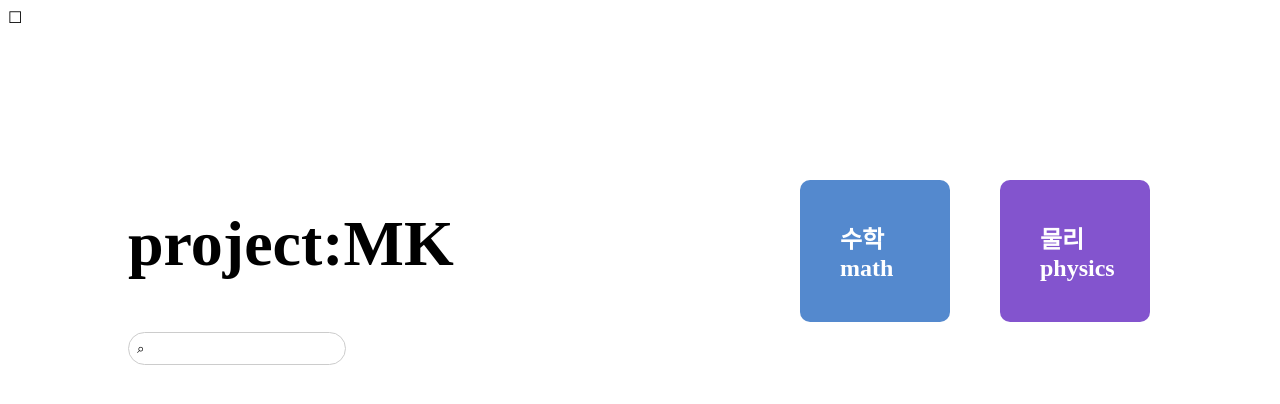
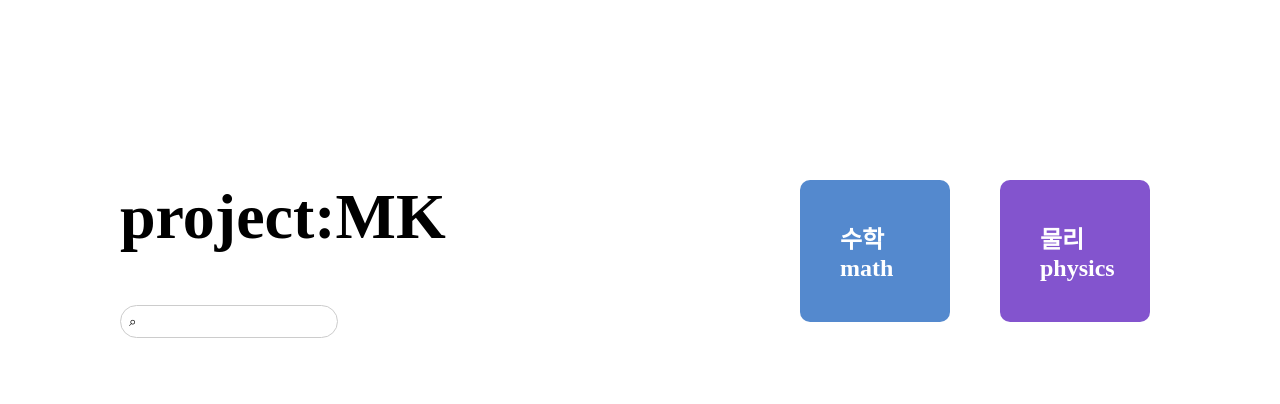
Before and after one commit to Mrkyu57/Mrkyu57.github.io, a Jekyll site: the page built from index.md, in a window 1280 px wide. Shown: the top 404 px of the page. Built offline with Jekyll 4.4.1, drawn with Linux system fonts in a browser that asks for light colours.

Commit message:
feat: 새 포스팅 추가 및 기존 글 수정

```diff
--- a/_layouts/default.html
+++ b/_layouts/default.html
@@ -1,6 +1,5 @@
 <!DOCTYPE html>
 <html>
-
     <head>
         <title>{{ page.title }}</title>
     </head>
@@ -13,9 +12,26 @@
 </html>
 
 <style>
-  nav a {
-    text-decoration: none;
-    color: black;
+  /* 1. 브라우저 기본 여백 초기화 (매우 중요) */
+  html, body {
+      margin: 0;
+      padding: 0;
+      width: 100%;
+      overflow-x: hidden; /* 가로 스크롤 완전 차단 */
   }
 
+  /* 2. 네비게이션 바를 화면 위로 띄우기 */
+  nav {
+      position: absolute; /* 공간을 차지하지 않고 위로 뜹니다 */
+      top: 20px;          /* 위에서 20px 띄움 */
+      left: 20px;         /* 왼쪽에서 20px 띄움 */
+      z-index: 100;       /* 히어로 섹션보다 항상 위에 보이도록 설정 */
+  }
+
+  nav a {
+      text-decoration: none;
+      /* 배경이 유색(보라색 등)일 수 있으므로 하얀색이 더 잘 보일 수 있습니다. 필요시 변경하세요 */
+      color: white;
+      font-size: 24px;
+  }
 </style>
```
Also changed, not shown: _layouts/post.html (+14 -4 lines).
